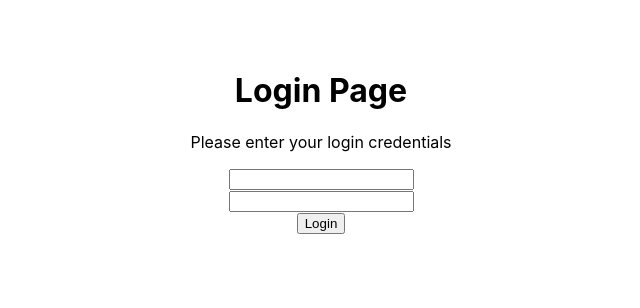
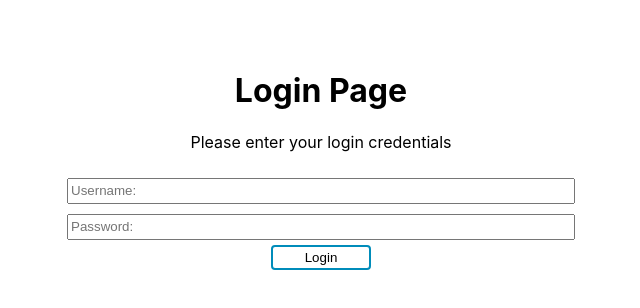
Before and after one commit to qiarash/get-some-react-in-your-blood, a React (Create React App) app: page /login in a window 1280 px wide. Shown: the top 308 px of the page, without its empty margins (319-959 px from the left). Built offline with nearby package versions, Linux system fonts and the light colour scheme.

Commit message:
step 1 finished

```diff
--- a/public/index.html
+++ b/public/index.html
@@ -23,7 +23,7 @@
   </head>
   <body>
     <noscript>You need to enable JavaScript to run this app.</noscript>
-    <div id="root"></div>
+    <div id="root" ></div>
     <!--
       This HTML file is a template.
       If you open it directly in the browser, you will see an empty page.
--- a/src/App.js
+++ b/src/App.js
@@ -6,16 +6,18 @@ import HomePage from "./containers/home";
 const divStyle = {
   padding: 50,
   textAlign: "center"
+  // backgroundColor: "#e7e7e7",
+  // height: "84vh" //100% not working
 };
 
 function App() {
   return (
-    <Router>
-      <div style={divStyle}>
+    <div style={divStyle}>
+      <Router>
         <Route exact path="/" component={HomePage} />
         <Route path="/login" component={LoginPage} />
-      </div>
-    </Router>
+      </Router>
+    </div>
   );
 }
 
--- a/src/components/Input.js
+++ b/src/components/Input.js
@@ -1,7 +1,20 @@
 import React from "react";
 
+const inputStyle = {
+  width: 500,
+  margin: "auto",
+  height: 20
+};
+
 function Input(props) {
-  return <input type={props.type} onChange={props.onChange} />;
+  return (
+    <input
+      type={props.type}
+      onChange={props.onChange}
+      style={inputStyle}
+      placeholder={props.label}
+    />
+  );
 }
 
 export default Input;
--- a/src/components/Submit.js
+++ b/src/components/Submit.js
@@ -1,7 +1,21 @@
 import React from "react";
 
+const buttonStyle = {
+  height: 25,
+  width: 100,
+  display: "inline-block",
+  backgroundColor: "white",
+  color: "black",
+  border: "2px solid #008CBA",
+  borderRadius: "4px"
+};
+
 function Submit(props) {
-  return <button onClick={props.onClick}>{props.value}</button>;
+  return (
+    <button onClick={props.onClick} style={buttonStyle}>
+      {props.value}
+    </button>
+  );
 }
 
 export default Submit;
--- a/src/containers/home.js
+++ b/src/containers/home.js
@@ -1,14 +1,25 @@
 import React from "react";
 import { Link } from "react-router-dom";
+
+const buttonStyle = {
+  height: 25,
+  width: 100,
+  display: "inline-block",
+  backgroundColor: "white",
+  color: "black",
+  border: "2px solid #4CAF50",
+  borderRadius: "4px"
+};
 
 function HomePage() {
   return (
     <div>
       <h1>Home Page</h1>
       <p> Welcome to the Homepage!</p>
-      <button>
-        <Link to="/login">Login Page</Link>
-      </button>
+
+      <Link to="/login">
+        <button style={buttonStyle}>Login Page</button>
+      </Link>
     </div>
   );
 }
--- a/src/containers/login.js
+++ b/src/containers/login.js
@@ -2,6 +2,10 @@ import React from "react";
 import Input from "../components/Input";
 import Submit from "../components/Submit";
 import { Link } from "react-router-dom";
+
+const formStyle = {
+  padding: 5
+};
 
 class LoginPage extends React.Component {
   constructor(props) {
@@ -33,12 +37,20 @@ class LoginPage extends React.Component {
       <div>
         <h1>Login Page</h1>
         <p>Please enter your login credentials</p>
-        <form>
-          <div>
-            <Input type={"USERNAME"} value="" onChange={this.onChange1} />
+        <form style={formStyle}>
+          <div style={formStyle}>
+            <Input
+              type={"USERNAME"}
+              onChange={this.onChange1}
+              label={"Username: "}
+            />
           </div>
-          <div>
-            <Input type={"PASSWORD"} value="" onChange={this.onChange2} />
+          <div style={formStyle}>
+            <Input
+              type={"PASSWORD"}
+              onChange={this.onChange2}
+              label={"Password: "}
+            />
           </div>
           <Link to="/">
             <Submit onClick={this.submit} value="Login" />
```
